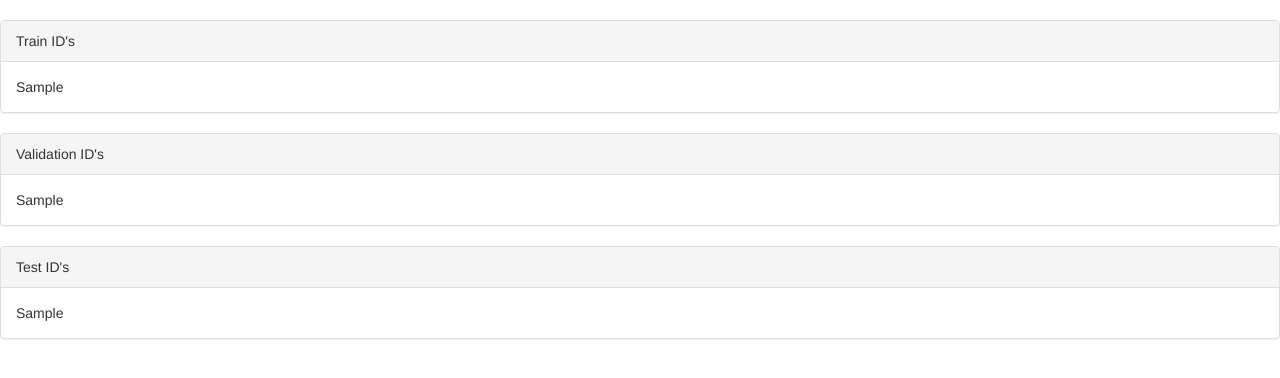
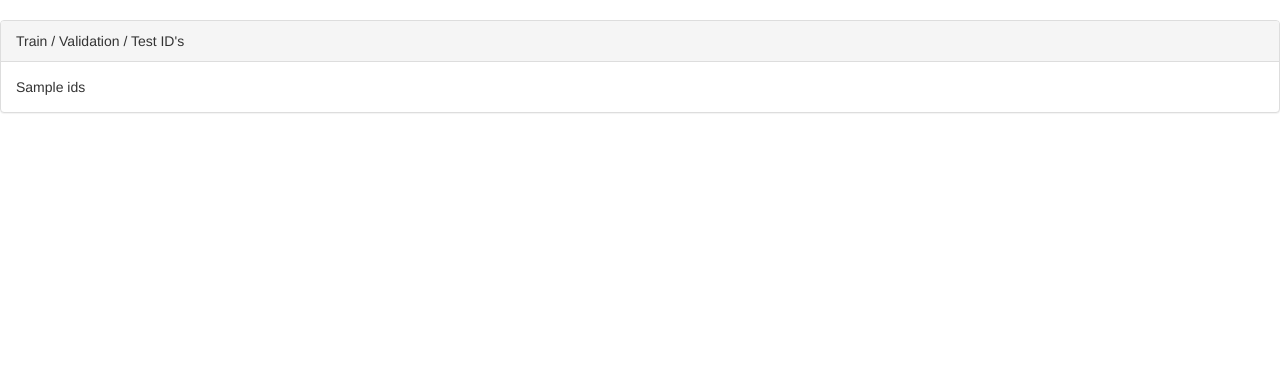
Before and after one commit to scopeInfinity/Video2Description, a Flask app: template templates/get_ids.html in a window 1280 px wide. Shown: the part 52-430 px from the top of the page. Run offline with Flask 2, Linux system fonts and the light colour scheme; the template is opened without the code that fills it: most values are stand-ins (such as "Sample title", 1, 10 or a date in 2020); some libraries are stand-ins or nearby versions.

```diff
--- a/app.py
+++ b/app.py
@@ -23,6 +23,10 @@ def get_val_ids():
 	command = "python %s/VideoDataset/videohandler.py -sval" % prefix
 	return os.popen(command).read()
 
+def get_all_ids():
+	command = "python %s/VideoDataset/videohandler.py -sval -stest -strain" % prefix
+	return os.popen(command).read()
+
 def predict_ids(ids):
 	command = "python %s/parser.py server -pids %s" % (prefix, ids)
 	return os.popen(command).read()
@@ -39,17 +43,15 @@ def main():
 		content['data_ids'] = predict_ids(request.args.get('ids'))
 	elif request.args.get('fnames'):
 		content['fnames'] = request.args.get('fnames')
-		content['data_fnames'] = predict_ids(request.args.get('data_fnames'))
+		content['data_fnames'] = predict_fnames(request.args.get('fnames'))
 
 	return render_template('index.html', navigation = getactivenav(0), content = content)
 
 @app.route("/get_ids")
 def get_ids():
-	content['train_ids'] = get_train_ids()
-	content['val_ids'] = get_val_ids()
-	content['test_ids'] = get_test_ids()
-
-	return render_template('get_ids.html', navigation=getactivenav(1), content = content)
+	content = dict()
+	content['ids'] = get_all_ids()
+	return render_template('get_ids.html', navigation=getactivenav(1), content = content).replace("]","]<br/><br/>")
 
 if __name__ == "__main__":
-	app.run()
+	app.run(host='0.0.0.0')
--- a/parser.py
+++ b/parser.py
@@ -49,7 +49,7 @@ class Parser:
         logger.debug("Server Mode")
         parser = argparse.ArgumentParser(prog = sys.argv[0]+" server", description = 'Server Mode')
         parser.add_argument('-s', '--start', help='Start RPC Server', action='store_true')
-        parser.add_argument('-pids', '--predict_ids', help='Obtain Results for given IDs', nargs='+')
+        parser.add_argument('-pids', '--predict_ids',type=int, help='Obtain Results for given IDs', nargs='+')
         parser.add_argument('-pfs', '--predict_fnames', help='Obtain Results for given files', nargs='+')
         args = parser.parse_args(sys.argv[2:])
         if args.start:
@@ -57,11 +57,11 @@ class Parser:
             register_server(self.framework)
         elif args.predict_ids:
             proxy = get_rpc()
-            result = proxy.predict_ids( [int(x) for x in args.predict_ids])
+            result = proxy.predict_ids( args.predict_ids )
             print result
         elif args.predict_fnames:
             proxy = get_rpc()
-            result = proxy.predict_fnames( args.predict_fnames)
+            result = proxy.predict_fnames( args.predict_fnames )
             print result
         else:
             parser.print_help()
--- a/rpc.py
+++ b/rpc.py
@@ -2,10 +2,11 @@ import xmlrpclib
 from SimpleXMLRPCServer import SimpleXMLRPCServer
 
 PORT = 8000 # RPC
+SERVER_IP = '30.1.255.252'
 
 def register_server(framework):
     print 'Preparing for Register Server'
-    server = SimpleXMLRPCServer(("localhost", PORT))
+    server = SimpleXMLRPCServer(("0.0.0.0", PORT))
     print 'Listening to %d' % PORT
     server.register_function(framework.predict_fnames, 'predict_fnames')
     server.register_function(framework.predict_ids, 'predict_ids')
@@ -20,5 +21,5 @@ def register_server(framework):
         server.server_close()
 
 def get_rpc():
-    proxy = xmlrpclib.ServerProxy("http://localhost:%d/" % PORT)
+    proxy = xmlrpclib.ServerProxy("http://%s:%d/" % (SERVER_IP, PORT))
     return proxy
--- a/templates/get_ids.html
+++ b/templates/get_ids.html
@@ -1,15 +1,7 @@
 {% extends "layout.html" %}
 {% block content %}
 <div class="panel panel-default">
-<div class="panel-heading">Train ID's</div>
-<div class="panel-body">{{ conten['train_ids'] }}</div>
-</div>
-<div class="panel panel-default">
-<div class="panel-heading">Validation ID's</div>
-<div class="panel-body">{{ conten['val_ids'] }}</div>
-</div>
-<div class="panel panel-default">
-<div class="panel-heading">Test ID's</div>
-<div class="panel-body">{{ conten['test_ids'] }}</div>
+<div class="panel-heading">Train / Validation / Test ID's</div>
+<div class="panel-body">{{ content['ids'] }}</div>
 </div>
 {% endblock %}
```
Also changed, not shown: VideoDataset/videohandler.py (+1 -9 lines).
